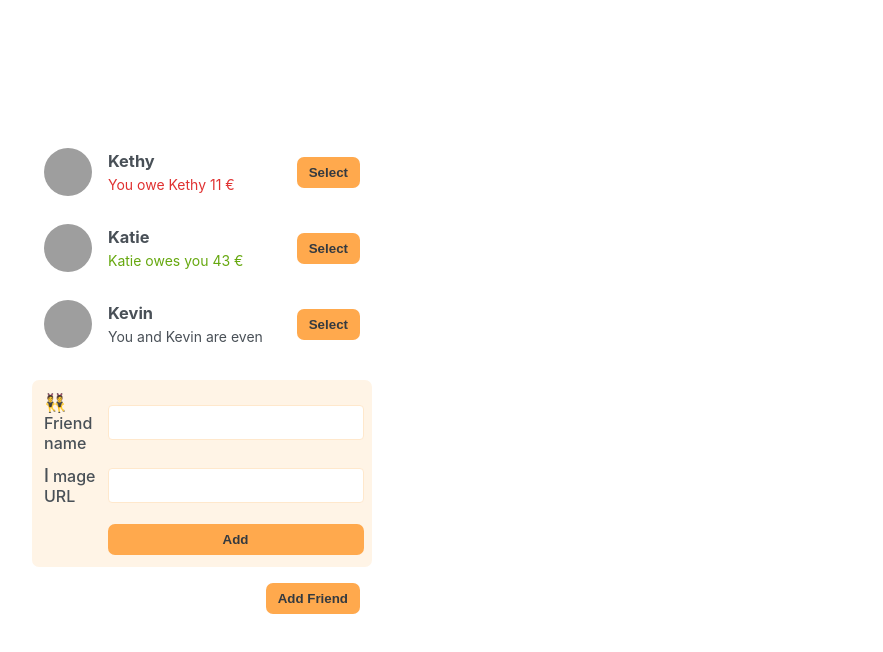
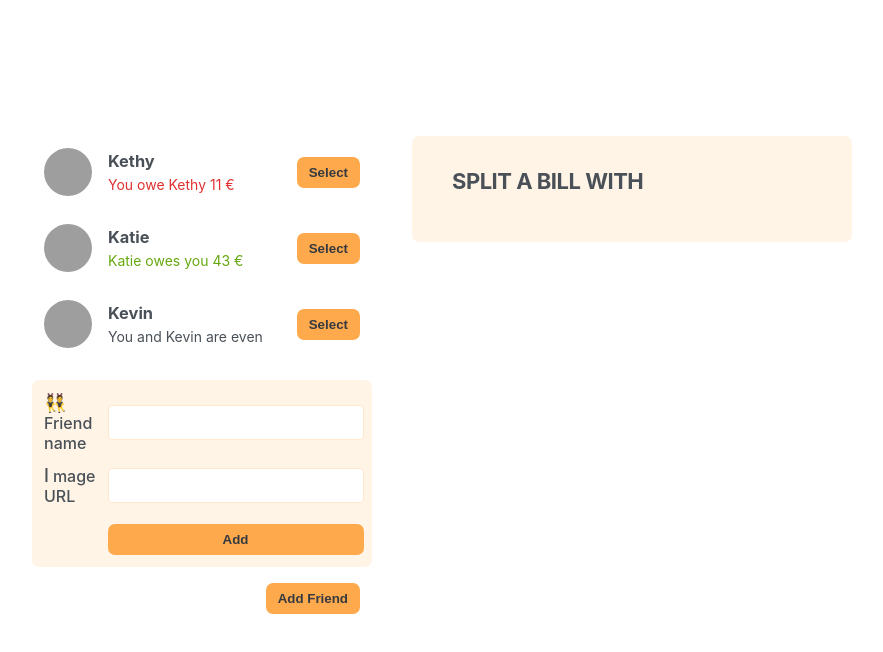
Before and after one commit to huytran72/Splitting-Bill, a React (Create React App) app in the folder splitting_bill/: page / in a window 1280 px wide. Shown: the top 652 px of the page, without its empty margins (198-1081 px from the left). Built offline with nearby package versions, Linux system fonts and the light colour scheme; grey boxes are pictures that could not be loaded.

Commit message:
Update App.js

```diff
--- a/splitting_bill/src/App.js
+++ b/splitting_bill/src/App.js
@@ -27,6 +27,8 @@ export default function App() {
         <FormAddFriend />
         <Button>Add Friend</Button>
       </div>
+
+      <FormSplitBill />
     </div>
   );
 }
```
